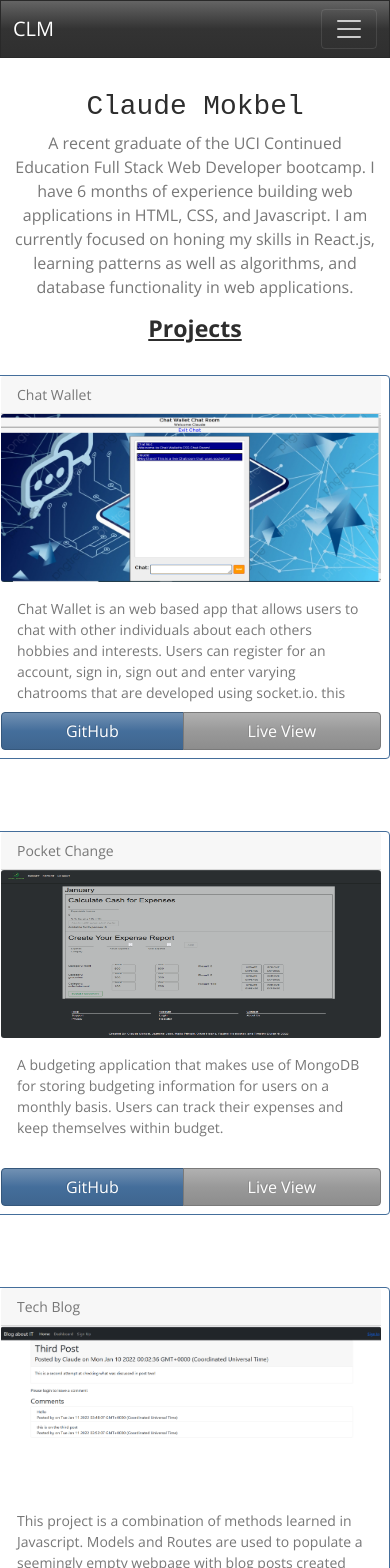
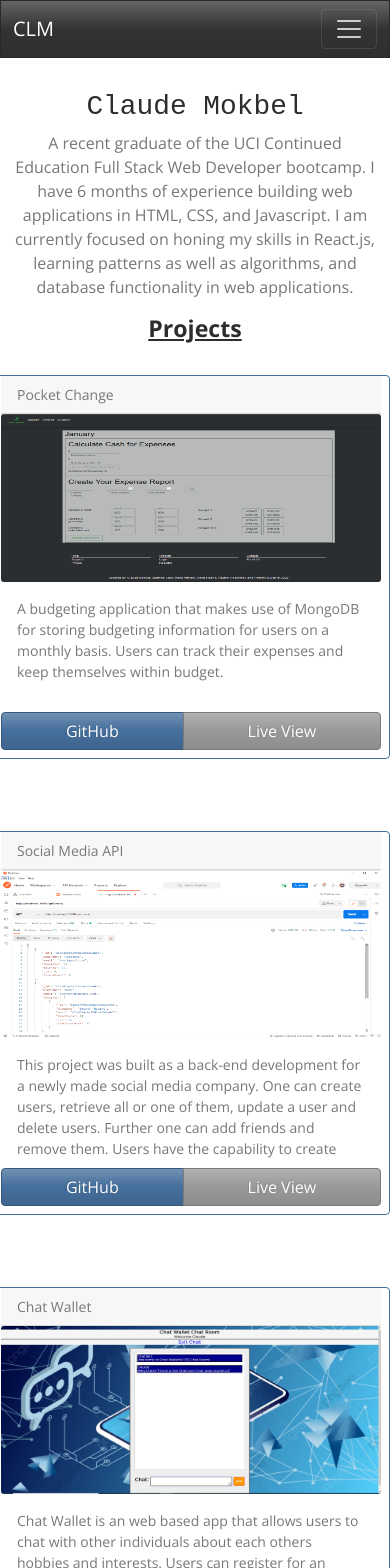
Before and after one commit to cmokbel1/cmokbel1.github.io, a React (Create React App) app: page / in a window 390 px wide. Shown: the top 1568 px of the page. Built offline with nearby package versions, Linux system fonts and the light colour scheme.

Commit message:
removed tech blog. its not mobile responsive

```diff
--- a/src/projects.js
+++ b/src/projects.js
@@ -4,7 +4,6 @@ import image3 from './images/SocialAPI.png';
 import image4 from './images/dayplanner.png';
 import image5 from './images/chore-door.png';
 import image6 from './images/weatherAPI.png';
-import image7 from './images/tbl.png';
 import image8 from './images/employee-tracker.png';
 import image9 from './images/CW.png';
 import image10 from './images/pwgen.png';
@@ -15,13 +14,6 @@ import image13 from './images/aiSandbox.png';
 
 const projects = [
   {
-    title: 'Chat Wallet',
-    description: 'Chat Wallet is an web based app that allows users to chat with other individuals about each others hobbies and interests. Users can register for an account, sign in, sign out and enter varying chatrooms that are developed using socket.io. this application uses passport and jsonwebtoken to authenticate users and verify user information for access to profile information and the chat rooms.',
-    gitHub: 'https://github.com/cmokbel1/chatWallet',
-    liveSite: 'https://chat-wallet.herokuapp.com/',
-    img: image9
-  },
-  {
     title: 'Pocket Change',
     description: 'A budgeting application that makes use of MongoDB for storing budgeting information for users on a monthly basis. Users can track their expenses and keep themselves within budget.',
     gitHub: 'https://github.com/cmokbel1/pocket-change',
@@ -29,18 +21,18 @@ const projects = [
     img: image11
   },
   {
-    title: 'Tech Blog',
-    description: 'This project is a combination of methods learned in Javascript. Models and Routes are used to populate a seemingly empty webpage with blog posts created by users that are logged in via passport and authenticated with a json webtoken. User information is stored in a JAWSDB database using mySQL tables. Further, Users can comment on other posts made by other users given they are registered on the website.',
-    gitHub: 'https://github.com/cmokbel1/Tech-Blog',
-    liveSite: 'https://blog-about-it-techblog.herokuapp.com',
-    img: image7
-  },
-    {
     title: 'Social Media API',
     description: 'This project was built as a back-end development for a newly made social media company. One can create users, retrieve all or one of them, update a user and delete users. Further one can add friends and remove them. Users have the capability to create posts and leave comments via thoughts and reactions. We can delete thoughts and reactions as well. This project using a mongoDB that allows for seamless storage of unrelated data and makes it easy to retrieve as well.',
     gitHub: 'https://github.com/cmokbel1/Social-Media-API',
     liveSite: 'https://www.youtube.com/watch?v=D4DBZyZB4ro',
     img: image3
+  },
+  {
+    title: 'Chat Wallet',
+    description: 'Chat Wallet is an web based app that allows users to chat with other individuals about each others hobbies and interests. Users can register for an account, sign in, sign out and enter varying chatrooms that are developed using socket.io. this application uses passport and jsonwebtoken to authenticate users and verify user information for access to profile information and the chat rooms.',
+    gitHub: 'https://github.com/cmokbel1/chatWallet',
+    liveSite: 'https://chat-wallet.herokuapp.com/',
+    img: image9
   },
   {
     title: '4uWorkout',
```
